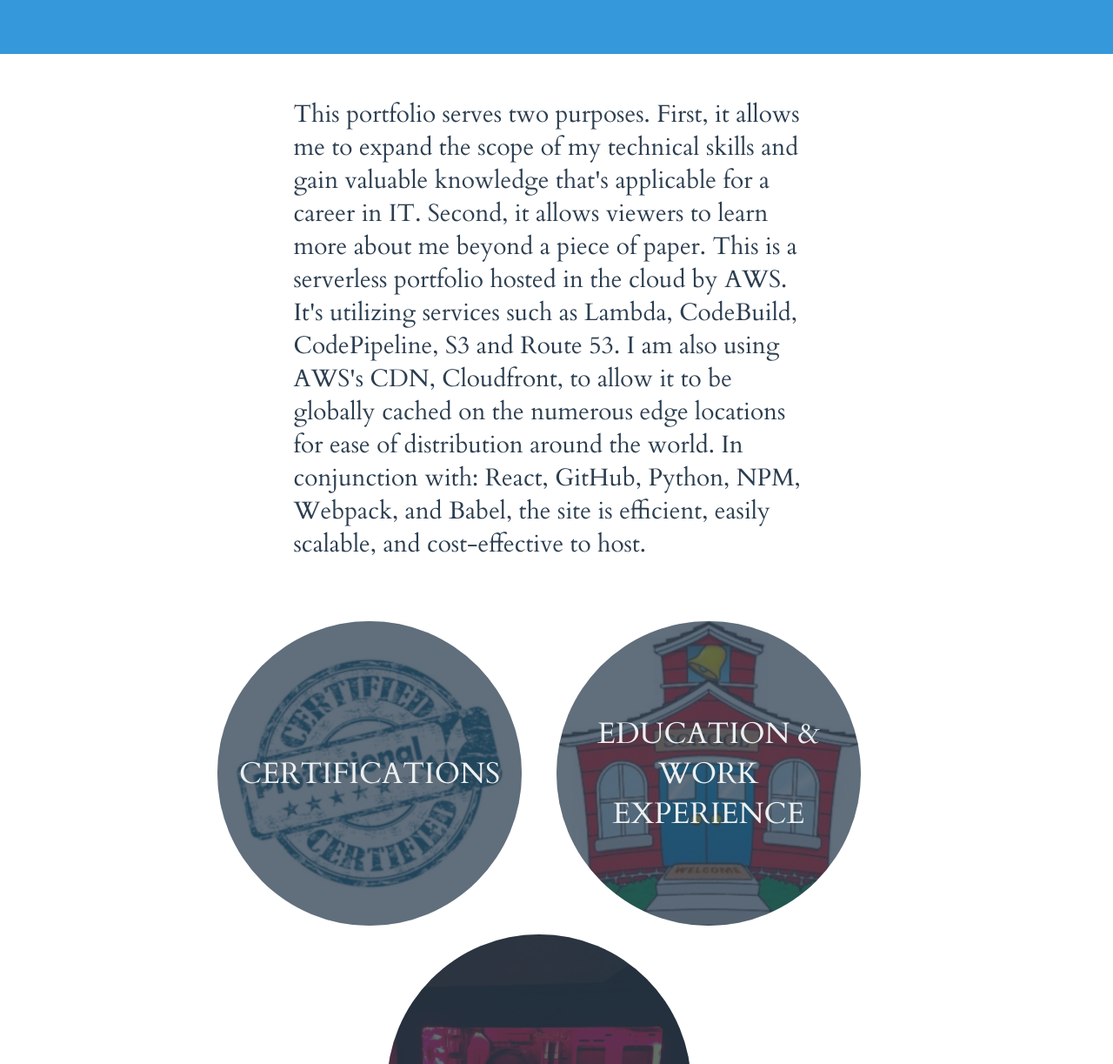
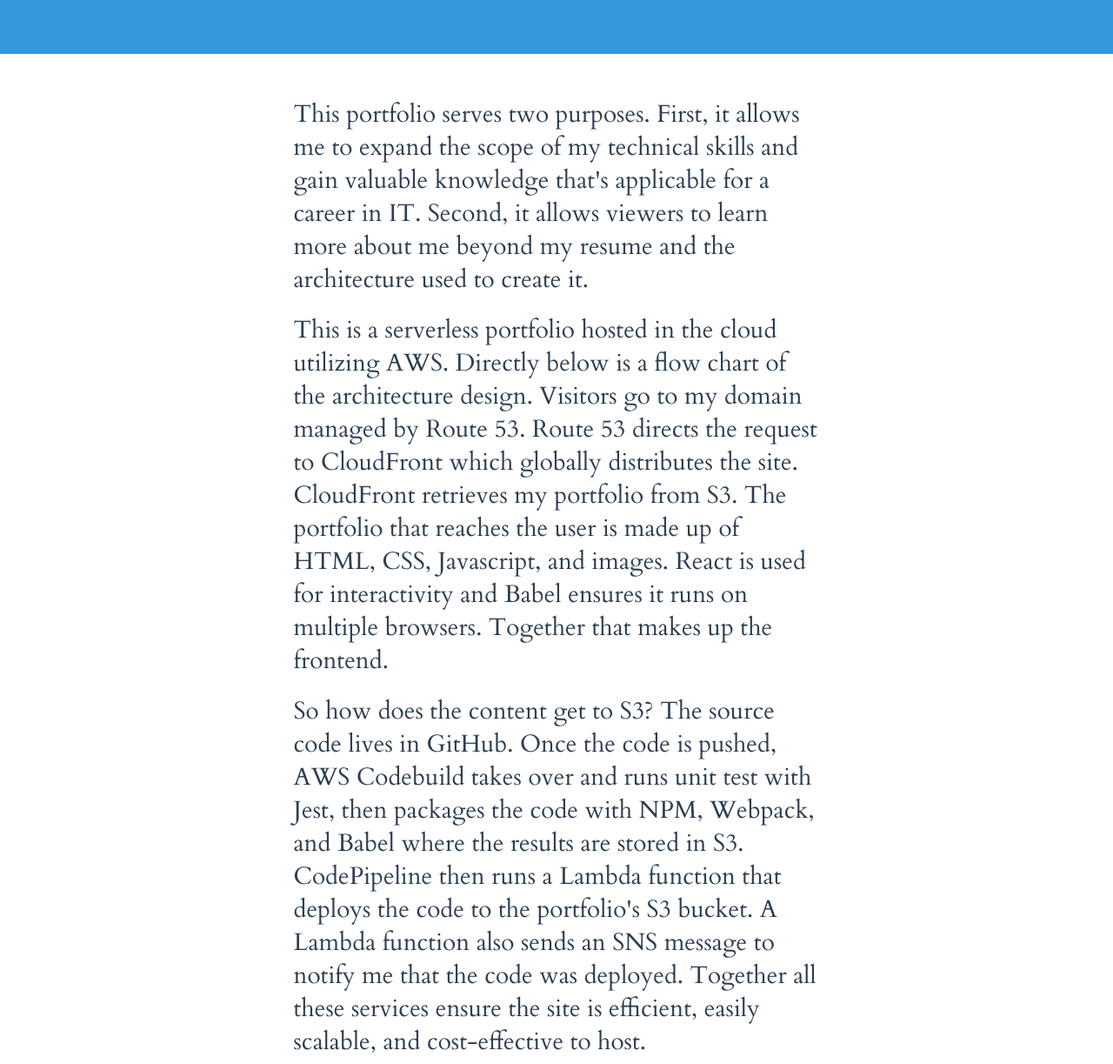
Before and after one commit to mlhokie/my-portfolio, a React app: page index.html in a window 1280 px wide. Shown: the part 502-1725 px from the top of the page at 87% size. Built offline with nearby package versions, Linux system fonts and the light colour scheme.

Commit message:
Revised site explanation and added architecture flow chart

```diff
--- a/index.html
+++ b/index.html
@@ -70,15 +70,27 @@
 
     <section class="section section--alignCentered section--description">
       <p class="color--darkgrey section__description left">
-         This portfolio serves two purposes. First, it allows me to expand the scope of my technical
+         This portfolio serves two purposes.  First, it allows me to expand the scope of my technical
          skills and gain valuable knowledge that's applicable for a career in IT. Second, it allows
-         viewers to learn more about me beyond a piece of paper. This is a serverless portfolio hosted
-         in the cloud by AWS. It's utilizing services such as Lambda, CodeBuild, CodePipeline, S3 and Route 53. I
-         am also using AWS's CDN, Cloudfront, to allow it to be globally cached on the numerous edge locations for
-         ease of distribution around the world. In conjunction with: React, GitHub, Python, NPM, Webpack, and Babel, the site is
-         efficient, easily scalable, and cost-effective to host.
+         viewers to learn more about me beyond my resume and the architecture used to create it.
+      </p>
+
+      <p class="color--darkgrey section__description left">
+         This is a serverless portfolio hosted
+         in the cloud utilizing AWS. Directly below is a flow chart of the architecture design. Visitors go to my domain managed by Route 53. Route 53 directs the request to CloudFront
+         which globally distributes the site. CloudFront retrieves my portfolio from S3. The portfolio that reaches the user is made up of HTML, CSS, Javascript, and images. React is used for interactivity
+         and Babel ensures it runs on multiple browsers. Together that makes up the frontend.
+      </p>
+
+      <p class="color--darkgrey section__description left">
+        So how does the content get to S3? The source code lives in GitHub. Once the code is pushed, AWS Codebuild takes over and runs unit test with Jest, then packages the code
+        with NPM, Webpack, and Babel where the results are stored in S3. CodePipeline then runs a Lambda function that deploys the code to the portfolio's S3 bucket. A Lambda function also
+        sends an SNS message to notify me that the code was deployed. Together all these services ensure the site is efficient, easily scalable, and cost-effective to host.
 
       </p>
+    <div>
+        <img src="images/WebFlow.png" />
+     </div>
 
     <div id="example-work"></div>
 
--- a/js/main.js
+++ b/js/main.js
@@ -32,7 +32,7 @@
     },
     'descriptionImages': ['images/VT.png',
     'images/cci-training.png', 'images/acloudguru.png',
-    'images/Linux-Academy.png', 'images/stormwind.png']
+    'images/Linux-Academy.png', 'images/stormwind.png',]
   },
   {
     'title': "Interests",
```
Also changed, not shown: images/WebFlow.png (added).
